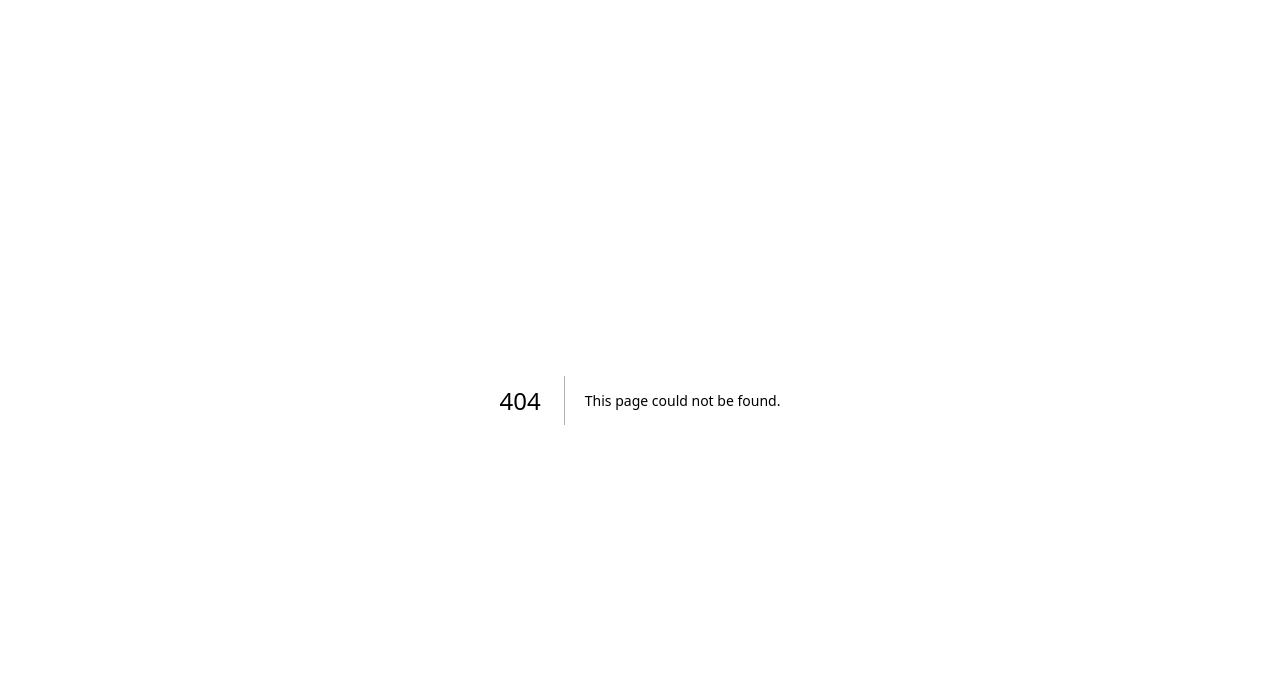
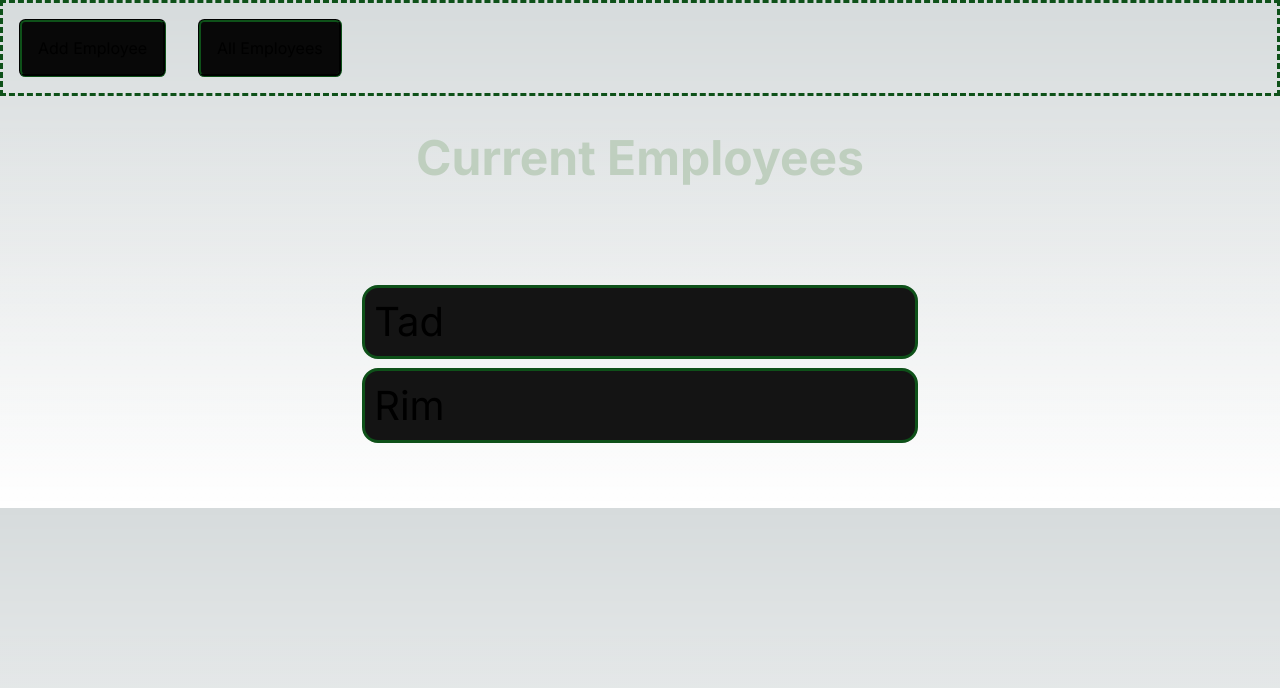
Before and after one commit to ghosTad0/ExampleEmployeeDataRecord, a Next.js app: page /pages/list-employees in a window 1280 px wide. Before the commit this address had no page. Shown: the top 688 px of the page. Built offline with nearby package versions, Linux system fonts and the light colour scheme.

Commit message:
first commit

```diff
--- /dev/null
+++ b/src/app/frontend-components/EmployeeCard.tsx
@@ -0,0 +1,20 @@
+"use client"
+
+import { useRouter } from "next/navigation"
+
+export default function EmployeeCard(props: any){
+
+    const router = useRouter()
+
+    function navToEmployeeDetails(){
+        router.push(`/pages/employee/${props.employeeId}`)
+    }
+
+    return (
+        <div onClick={navToEmployeeDetails}>
+            <div className="employeeCard">
+                <p>  {props.employeeName}</p>
+            </div>
+        </div>
+    )
+}
--- /dev/null
+++ b/src/app/frontend-components/NavBar.tsx
@@ -0,0 +1,16 @@
+import Link from "next/link";
+
+export default function NavBar(){
+    return (
+        <div>
+            <div className="navBar">
+                <div>
+                    <Link href="/pages/add-employee">Add Employee</Link>
+                </div>
+                <div>
+                    <Link href="/pages/list-employees">All Employees</Link>
+                </div>
+            </div>
+        </div>
+    )
+}
--- a/src/app/globals.css
+++ b/src/app/globals.css
@@ -1,6 +1,6 @@
 :root {
   --max-width: 1100px;
-  --border-radius: 12px;
+  --border-radius: 2px;
   --font-mono: ui-monospace, Menlo, Monaco, "Cascadia Mono", "Segoe UI Mono",
     "Roboto Mono", "Oxygen Mono", "Ubuntu Monospace", "Source Code Pro",
     "Fira Mono", "Droid Sans Mono", "Courier New", monospace;
@@ -38,6 +38,9 @@
   --callout-border-rgb: 172, 175, 176;
   --card-rgb: 180, 185, 188;
   --card-border-rgb: 131, 134, 135;
+
+  --my-border-color: #0E5119;
+  --my-hover-bg-color: #CAEFD0;
 }
 
 @media (prefers-color-scheme: dark) {
@@ -105,3 +108,88 @@ a {
     color-scheme: dark;
   }
 }
+
+.AppTitle {
+  color: rgb(140, 141, 138);
+  font-size: 5rem;
+}
+
+.empPageHead0 {
+  text-align: center;
+  color: rgb(191, 207, 191);
+  padding: 2rem 4rem;
+  font-size: 2rem;
+}
+
+.employeeForm {
+  color: rgb(191, 207, 191);
+  font-size: 2rem;
+}
+
+.empPageContentSpace {
+  margin: 5vh 25vw;
+}
+
+/* .empPageContentSpace :hover{
+  background-color: rgb(8, 8, 8);
+} */
+
+.empPageContent1 {
+  padding: 1rem 2rem;
+  border-radius: 1rem;
+}
+
+.navBar {
+  /* position: absolute; */
+  font-size: 1rem;
+  display: flex;
+  flex-direction: horizontal;
+  justify-content: left;
+  width: 100vw;
+  border-color: var(--my-border-color);
+  border-style: dashed;
+}
+
+.navBar > div {
+  margin: 1rem;
+  padding: 1rem;
+  background-color: rgb(8, 8, 8);
+  border-color: var(--my-border-color);
+  border-style: groove;
+  border-radius: 0.4rem;
+}
+
+.navBar > div :hover{
+  color: #6BBA78;
+}
+
+.inputField {
+  font-size: 1.3rem;
+}
+
+.inputContainer {
+  margin: 1rem
+}
+
+.inputField:focus {
+  outline: none;
+  border-color: var(--my-border-color); /* Desired color for the outline */
+  box-shadow: 0 0 0 3px rgba(0, 123, 255, 0.25); /* Optional: Add a box shadow for focus */
+}
+
+.employeeCard {
+  font-size: 2.5rem;
+  padding: 0.6rem 0.6rem;
+  margin: 0.6rem 0.6rem;
+  background-color: rgb(20, 20, 20);
+  border-radius: 1rem;
+  border-style: solid;
+  border-color: var(--my-border-color);
+}
+
+.employeeCard:hover {
+  background-color: var(--my-hover-bg-color);
+  color: black;
+  border-radius: 0.8rem;
+  box-decoration-break: clone;
+}
--- a/src/app/layout.tsx
+++ b/src/app/layout.tsx
@@ -1,6 +1,8 @@
 import type { Metadata } from "next";
 import { Inter } from "next/font/google";
 import "./globals.css";
+import { Head } from "next/document";
+import NavBar from "./frontend-components/NavBar";
 
 const inter = Inter({ subsets: ["latin"] });
 
@@ -16,6 +18,9 @@ export default function RootLayout({
 }>) {
   return (
     <html lang="en">
+      {/* <Head>
+        <title>Sales-UI</title>
+      </Head> */}
       <body className={inter.className}>{children}</body>
     </html>
   );
--- /dev/null
+++ b/src/app/pages/layout.tsx
@@ -0,0 +1,23 @@
+import Head from "next/head"
+
+import { Metadata } from 'next'
+import NavBar from "../frontend-components/NavBar"
+
+export const metadata: Metadata = {
+  title: 'Employee Record Book',
+}
+
+export default function PagesLayout({
+    children, // will be a page or nested layout
+  }: {
+    children: React.ReactNode
+  }) {
+    return (
+        <>
+            <NavBar />
+            <section>
+                {children}
+            </section>
+        </>
+    )
+  }
--- /dev/null
+++ b/src/app/pages/list-employees/page.tsx
@@ -0,0 +1,19 @@
+import EmployeeCard from "@/app/frontend-components/EmployeeCard";
+
+export default function page(){
+    return (
+        <div>
+            <div className="empPageHead0">
+                <h1>Current Employees</h1>
+            </div>
+            <div className="empPageContentSpace">
+                <div className="empPageContent1">
+                    {/* <p>blah1 wrap these in links to navigate, anyway this will be comming as a map</p>
+                    <p>blah2</p> */}
+                    <EmployeeCard employeeName={"Tad"} employeeId={768} />
+                    <EmployeeCard employeeName={"Rim"} employeeId={8798} />
+                </div>
+            </div>
+        </div>
+    )
+}
```
Also changed, not shown: src/app/frontend-components/AddEmployeeForm.tsx (added, +23 -0 lines), src/app/page.tsx (+13 -86 lines), src/app/pages/add-employee/page.tsx (added, +16 -0 lines), src/app/pages/employee/[id]/page.tsx (added, +13 -0 lines).
